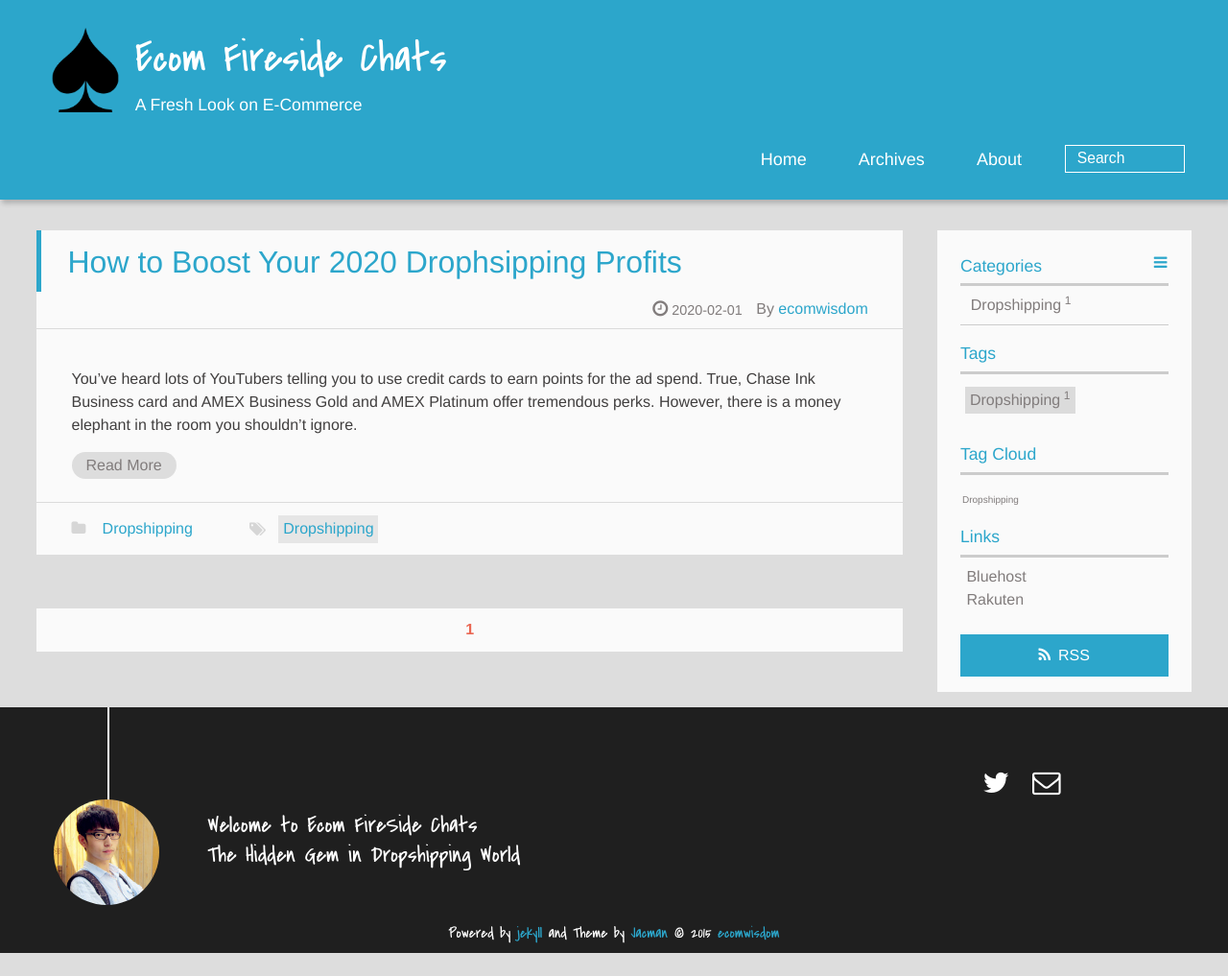
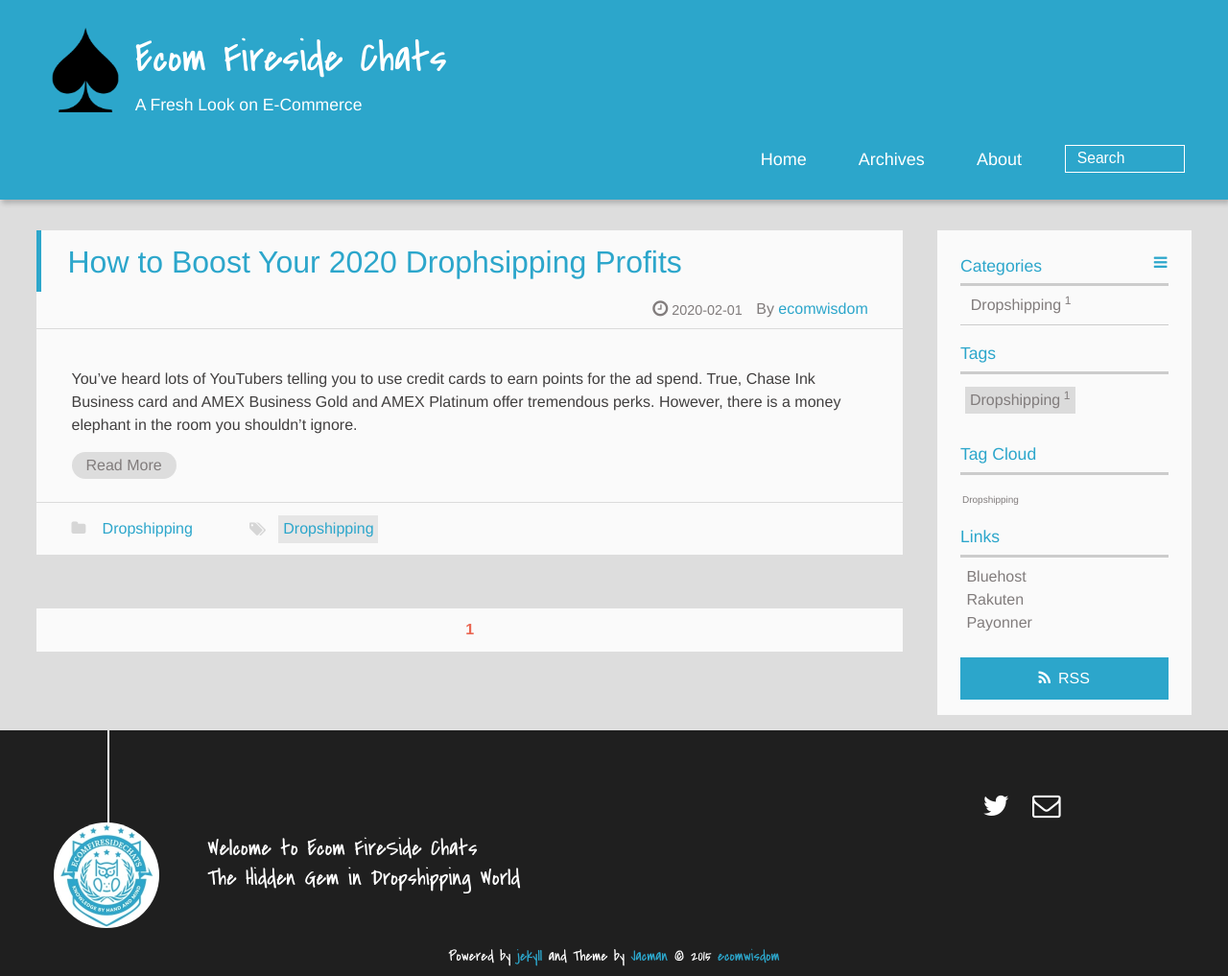
Before and after one commit to masterclassnotes/efcBlog, a Jekyll site: the page built from index.html, in a window 1280 px wide. Shown: the whole page at 96% size. Built offline with Jekyll 4.4.1, drawn with Linux system fonts in a browser that asks for light colours; the list of posts is cut into pages by our own code; before the commit the page ends 993 px from its top, so only the background shows below that.

Commit message:
configure file & img change

```diff
--- a/_config.yml
+++ b/_config.yml
@@ -32,7 +32,7 @@ title : Ecom Fireside Chats
 tagline: A Fresh Look on E-Commerce
 assets: /assets
 url:
-baseurl:
+baseurl: ''
 
 #### Language
 language: en    ## blog site languages: en, zh-CN, zh-TW, de
@@ -112,6 +112,8 @@ toc:
 links:
   Bluehost: https://bluehost.com/track/ecomfiresidechats/
   Rakuten: http://bit.ly/34Z11xT
+  Payonner: https://share.payoneer.com/nav/-1eAutnHlKXfsW2iBdHyFnW4uZE0Is94ZEMzHuUavhEN0SXjVl2RhZ7EfUYWXB31BIqe-tBnS3Uwpfoxk5Rvsw2
+
 
 #### Comment
 duoshuo_shortname:    ## e.g. wuchong      your duoshuo short name.       website: http://duoshuo.com
```
Also changed, not shown: assets/img/author.jpg, assets/img/author.png (deleted).
